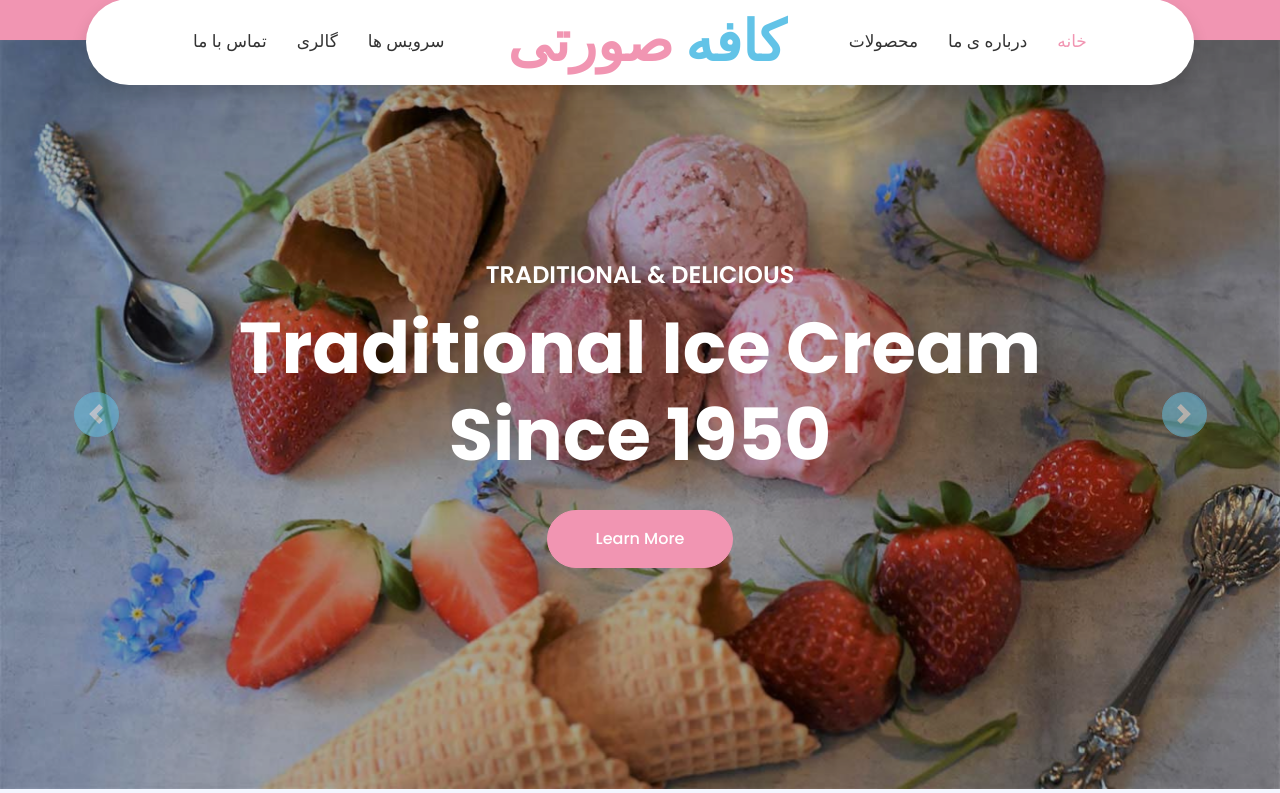
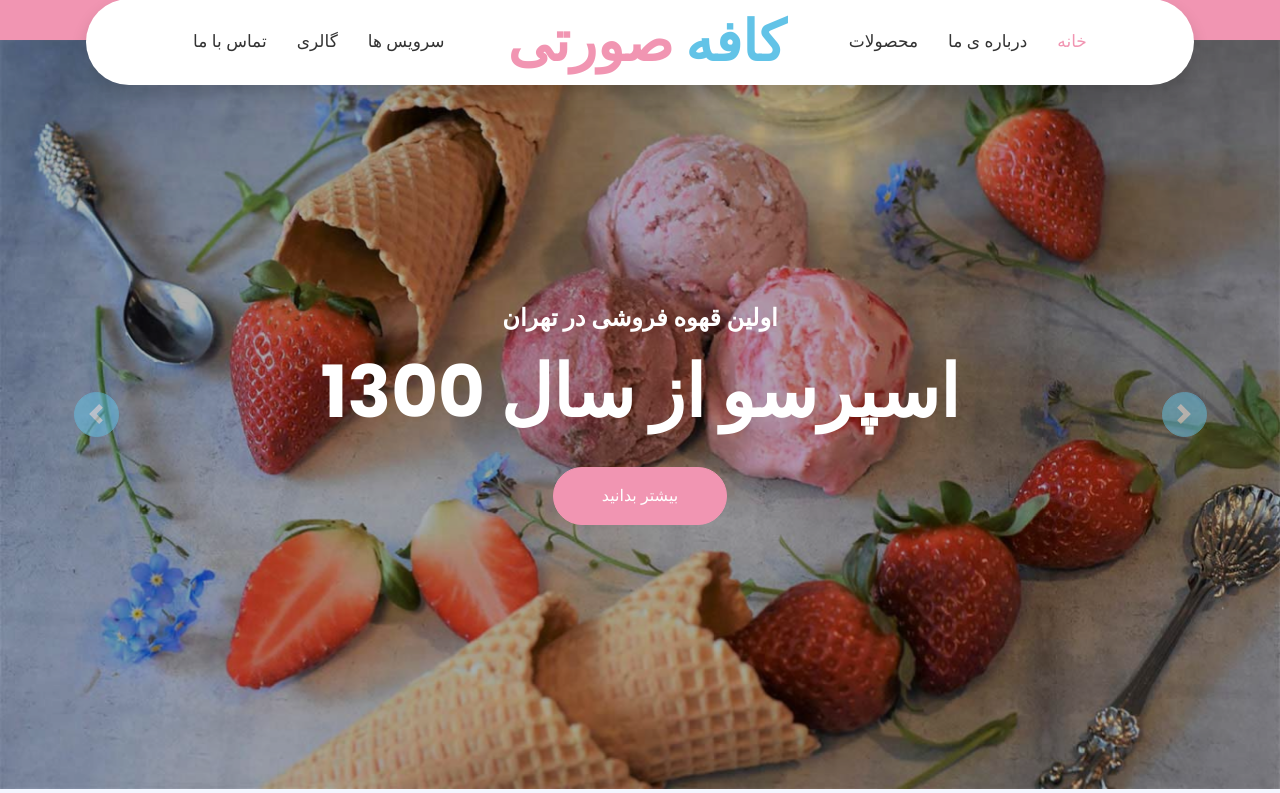
Before and after one commit to ZeinabMoghadamnia/Cafe_GW, a Django app: page / in a window 1280 px wide. Shown: the part 57-850 px from the top of the page. Run offline with Django 4.2, Linux system fonts and the light colour scheme; some libraries are stand-ins or nearby versions.

Commit message:
[Cafe_GW][#1]|main page carousel items changed to farsi

```diff
--- a/cafemenu/templates/cafemenu/main_page.html
+++ b/cafemenu/templates/cafemenu/main_page.html
@@ -14,9 +14,9 @@
                     <img class="w-100" src={% static "img/carousel-1.jpg" %} alt="Image">
                     <div class="carousel-caption d-flex flex-column align-items-center justify-content-center">
                         <div class="p-3" style="max-width: 900px;">
-                            <h4 class="text-white text-uppercase mb-md-3">Traditional & Delicious</h4>
-                            <h1 class="display-3 text-white mb-md-4">Traditional Ice Cream Since 1950</h1>
-                            <a href="#" class="btn btn-primary py-md-3 px-md-5 mt-2">Learn More</a>
+                            <h4 class="text-white text-uppercase mb-md-3">اولین قهوه فروشی در تهران</h4>
+                            <h1 class="display-3 text-white mb-md-4">اسپرسو از سال 1300</h1>
+                            <a href="#" class="btn btn-primary py-md-3 px-md-5 mt-2">بیشتر بدانید</a>
                         </div>
                     </div>
                 </div>
@@ -24,9 +24,9 @@
                     <img class="w-100" src={% static "img/carousel-2.jpg" %} alt="Image">
                     <div class="carousel-caption d-flex flex-column align-items-center justify-content-center">
                         <div class="p-3" style="max-width: 900px;">
-                            <h4 class="text-white text-uppercase mb-md-3">Traditional & Delicious</h4>
-                            <h1 class="display-3 text-white mb-md-4">Made From Our Own Organic Milk</h1>
-                            <a href="#" class="btn btn-primary py-md-3 px-md-5 mt-2">Learn More</a>
+                            <h4 class="text-white text-uppercase mb-md-3">اولین قهوه فروشی در تهران</h4>
+                            <h1 class="display-3 text-white mb-md-4">ساخته شده از قهوه های مزارع خودمون</h1>
+                            <a href="#" class="btn btn-primary py-md-3 px-md-5 mt-2">بیشتر بدانید</a>
                         </div>
                     </div>
                 </div>
```
